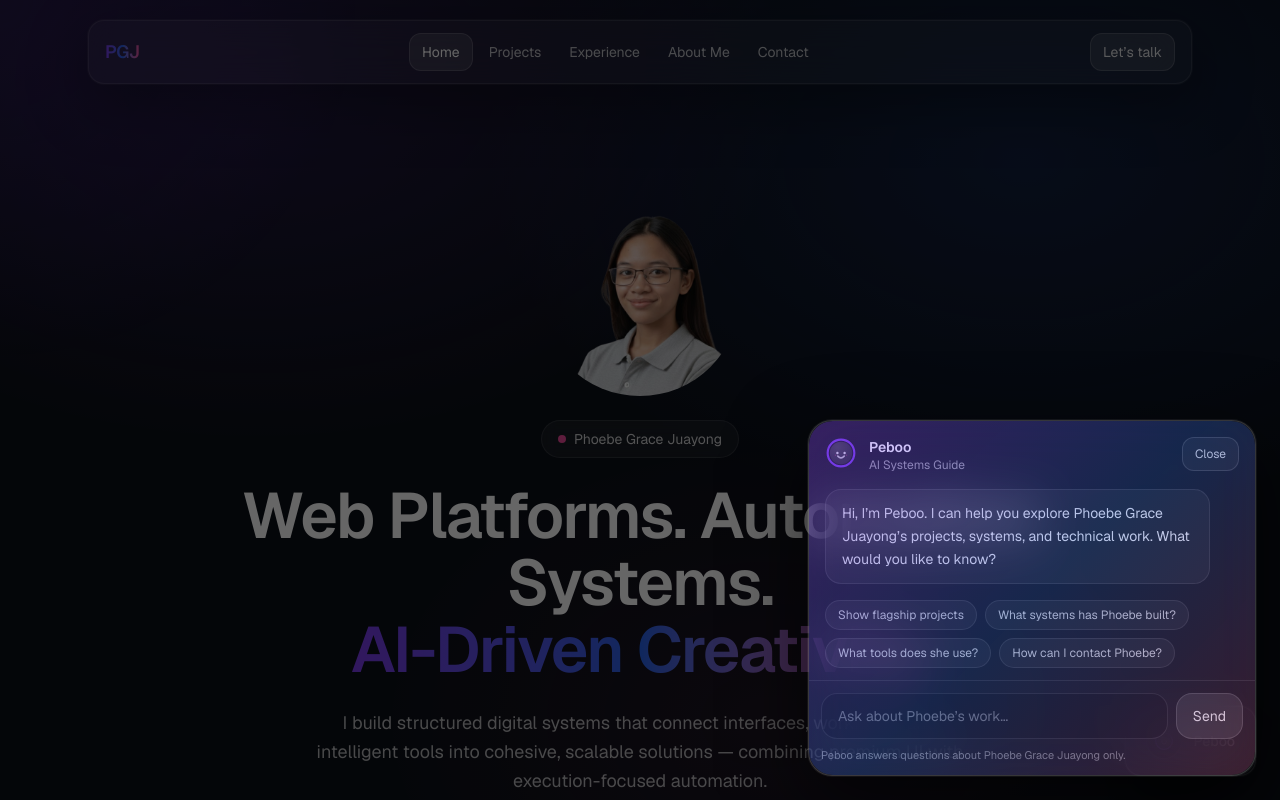
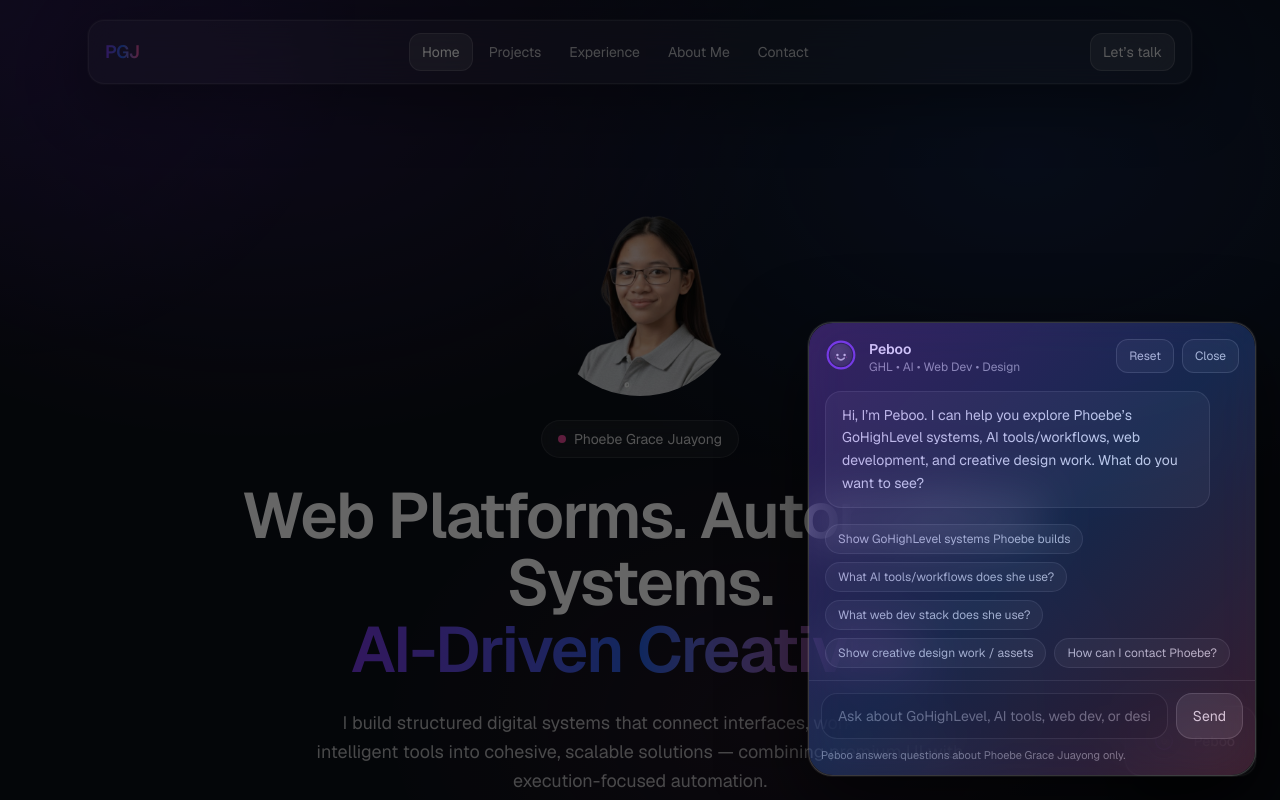
Before and after one commit to phoebegrace/pgj, a Next.js app: page / in a window 1280 px wide. Both pictures are taken after a click on the button "Peboo". Shown: the top 800 px of the page. Built offline with nearby package versions, Linux system fonts and the light colour scheme.

Commit message:
updated peboo's knowledge

```diff
--- a/components/peboo/PebooWidget.tsx
+++ b/components/peboo/PebooWidget.tsx
@@ -4,16 +4,16 @@ import { useEffect, useMemo, useRef, useState } from "react";
 import { motion, AnimatePresence } from "framer-motion";
 import PebooIcon from "./PebooIcon";
 
-
 type Msg = { role: "peboo" | "user"; text: string };
 
 const pebooHello =
-  "Hi, I’m Peboo. I can help you explore Phoebe Grace Juayong’s projects, systems, and technical work. What would you like to know?";
+  "Hi, I’m Peboo. I can help you explore Phoebe’s GoHighLevel systems, AI tools/workflows, web development, and creative design work. What do you want to see?";
 
 const quickPrompts = [
-  "Show flagship projects",
-  "What systems has Phoebe built?",
-  "What tools does she use?",
+  "Show GoHighLevel systems Phoebe builds",
+  "What AI tools/workflows does she use?",
+  "What web dev stack does she use?",
+  "Show creative design work / assets",
   "How can I contact Phoebe?",
 ];
 
@@ -25,11 +25,10 @@ export default function PebooWidget() {
   const [loading, setLoading] = useState(false);
   const listRef = useRef<HTMLDivElement | null>(null);
 
-  const isAboutPhoebe = useMemo(() => {
-    // we keep this as a strict scope signal; actual enforcement happens server-side too.
-    return true;
-  }, []);
+  // strict scope signal; actual enforcement should still happen server-side
+  const scope = useMemo(() => "phoebe_only" as const, []);
 
+  // auto-scroll to newest messages when open
   useEffect(() => {
     if (!open) return;
     requestAnimationFrame(() => {
@@ -40,17 +39,18 @@ export default function PebooWidget() {
     });
   }, [open, msgs, loading]);
 
+  // hint bubble (only once per session)
   useEffect(() => {
+    try {
       const hasSeen = sessionStorage.getItem("peboo_hint_seen");
       if (!hasSeen) {
-    const timer = setTimeout(() => {
-      setShowHint(true);
-    }, 2000); // appears after 2s
-
-    return () => clearTimeout(timer);
+        const timer = window.setTimeout(() => setShowHint(true), 2000);
+        return () => window.clearTimeout(timer);
+      }
+    } catch {
+      // ignore sessionStorage errors (private mode / blocked)
     }
   }, []);
-
 
   const respond = async (userText: string) => {
     try {
@@ -61,8 +61,8 @@ export default function PebooWidget() {
         headers: { "Content-Type": "application/json" },
         body: JSON.stringify({
           message: userText,
-          history: msgs, // send history for context
-          scope: isAboutPhoebe ? "phoebe_only" : "general",
+          history: msgs,
+          scope,
         }),
       });
 
@@ -70,7 +70,12 @@ export default function PebooWidget() {
 
       setMsgs((m) => [
         ...m,
-        { role: "peboo", text: data?.reply || "Can you rephrase that?" },
+        {
+          role: "peboo",
+          text:
+            data?.reply ||
+            "I didn’t catch that—try asking about GoHighLevel, AI tools, web dev, or design work.",
+        },
       ]);
     } catch {
       setMsgs((m) => [
@@ -92,17 +97,31 @@ export default function PebooWidget() {
     await respond(value);
   };
 
+  const openPeboo = () => {
+    setOpen(true);
+    setShowHint(false);
+    try {
+      sessionStorage.setItem("peboo_hint_seen", "true");
+    } catch {
+      // ignore
+    }
+  };
+
+  const closePeboo = () => setOpen(false);
+
+  const resetChat = () => {
+    if (loading) return;
+    setMsgs([{ role: "peboo", text: pebooHello }]);
+    setInput("");
+  };
+
   return (
-
-
     <>
-
       {showHint && !open && (
-  <div
-    className="fixed bottom-24 right-6 z-[9996] animate-fadeInUp"
-  >
+        <div className="fixed bottom-24 right-6 z-[9996] animate-fadeInUp">
           <div className="relative rounded-2xl border border-white/10 bg-white/10 px-4 py-3 text-sm text-white/85 backdrop-blur shadow-[0_20px_60px_rgba(0,0,0,.45)]">
-      Have questions about Phoebe? <span className="font-medium">Ask Peboo.</span>
+            Have questions about Phoebe?{" "}
+            <span className="font-medium">Ask Peboo.</span>
 
             {/* little arrow */}
             <div className="absolute -bottom-2 right-6 h-4 w-4 rotate-45 border-r border-b border-white/10 bg-white/10 backdrop-blur" />
@@ -113,16 +132,15 @@ export default function PebooWidget() {
       {/* Floating button */}
       <button
         onClick={() => {
-  setOpen(true);
-  setShowHint(false);
-  sessionStorage.setItem("peboo_hint_seen", "true");
+          if (open) closePeboo();
+          else openPeboo();
         }}
         className="fixed bottom-6 right-6 z-[9997] flex items-center gap-3 rounded-2xl border border-white/15 bg-white/5 px-5 py-4 text-sm font-medium text-white/85 backdrop-blur hover:bg-white/10 transition"
         style={{
           boxShadow:
             "0 0 0 1px rgba(255,255,255,.06), 0 18px 60px rgba(0,0,0,.55)",
         }}
-        aria-label="Open Peboo"
+        aria-label={open ? "Close Peboo" : "Open Peboo"}
       >
         <div className="flex h-9 w-9 items-center justify-center rounded-full border border-white/10 bg-black/30">
           <PebooIcon size={20} />
@@ -143,7 +161,7 @@ export default function PebooWidget() {
             <button
               type="button"
               className="absolute inset-0 bg-black/60"
-              onClick={() => setOpen(false)}
+              onClick={closePeboo}
               aria-label="Close Peboo overlay"
             />
 
@@ -159,6 +177,9 @@ export default function PebooWidget() {
                   "0 0 0 1px rgba(255,255,255,.06), 0 26px 80px rgba(0,0,0,.60)",
               }}
               onClick={(e) => e.stopPropagation()}
+              role="dialog"
+              aria-modal="true"
+              aria-label="Peboo chat"
             >
               {/* gradient stroke */}
               <div
@@ -178,21 +199,31 @@ export default function PebooWidget() {
               <div className="flex items-start justify-between gap-3 p-4">
                 <div className="flex items-start gap-3">
                   <PebooIcon size={32} />
-
                   <div>
-                    <div className="text-sm font-semibold text-white">
-                      Peboo
+                    <div className="text-sm font-semibold text-white">Peboo</div>
+                    <div className="text-xs text-white/60">
+                      GHL • AI • Web Dev • Design
                     </div>
-                    <div className="text-xs text-white/60">AI Systems Guide</div>
                   </div>
                 </div>
 
+                <div className="flex items-center gap-2">
                   <button
-                  onClick={() => setOpen(false)}
+                    onClick={resetChat}
+                    className="rounded-xl border border-white/15 bg-white/5 px-3 py-2 text-xs text-white/80 hover:bg-white/10 transition disabled:opacity-50"
+                    disabled={loading}
+                    aria-label="Reset chat"
+                  >
+                    Reset
+                  </button>
+                  <button
+                    onClick={closePeboo}
                     className="rounded-xl border border-white/15 bg-white/5 px-3 py-2 text-xs text-white/80 hover:bg-white/10 transition"
+                    aria-label="Close chat"
                   >
                     Close
                   </button>
+                </div>
               </div>
 
               {/* messages */}
@@ -249,7 +280,7 @@ export default function PebooWidget() {
                         send();
                       }
                     }}
-                    placeholder="Ask about Phoebe’s work…"
+                    placeholder="Ask about GoHighLevel, AI tools, web dev, or design…"
                     className="w-full rounded-2xl border border-white/10 bg-black/20 px-4 py-3 text-sm text-white/90 placeholder:text-white/40 outline-none focus:border-white/20"
                     disabled={loading}
                   />
--- a/components/peboo/knowledge.ts
+++ b/components/peboo/knowledge.ts
@@ -67,7 +67,7 @@ export const KB: KBItem[] = [
     title: "Tools & Technology Stack",
     tags: ["tools", "stack", "software", "platforms"],
     content:
-      "Core tools include GoHighLevel, ActiveCampaign, Mailchimp, ClickFunnels, Zapier, React, Next.js, TypeScript, Tailwind CSS, Git/GitHub, Canva, Adobe tools, CapCut, OBS, ElevenLabs, and AI-powered creative platforms.",
+      "Core tools include GoHighLevel, ActiveCampaign, Mailchimp, ClickFunnels, Zapier, React, Next.js, TypeScript, Tailwind CSS, Git/GitHub, Canva, Adobe tools, CapCut, OBS, Veo, Kling, ElevenLabs, and AI-powered creative platforms.",
   },
 
   {
```
Lines whose indentation alone changed are shown as unchanged.
